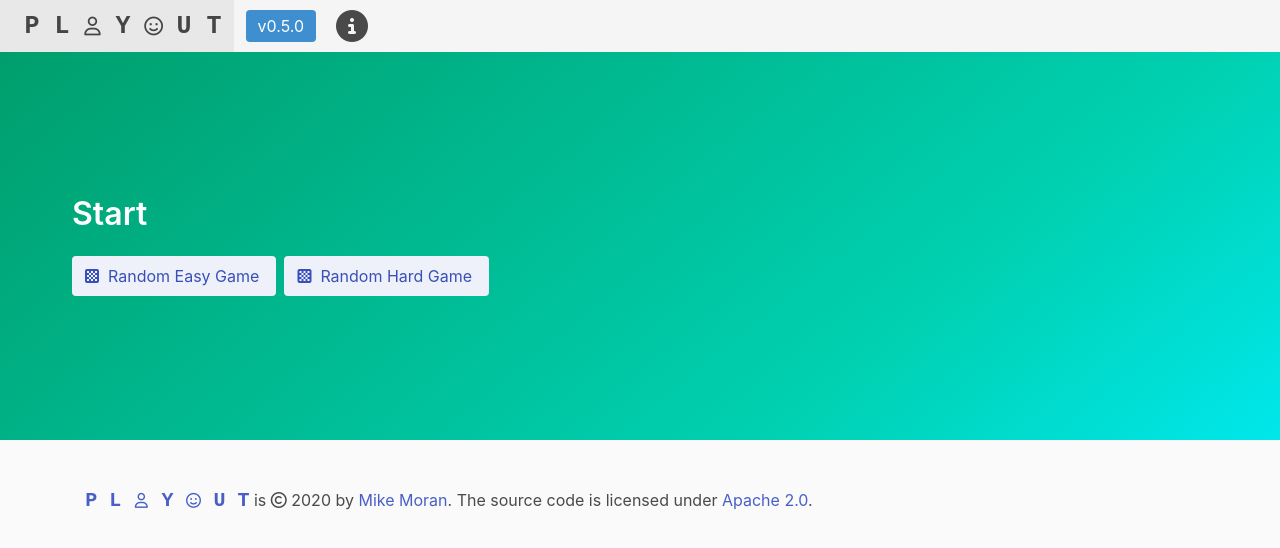
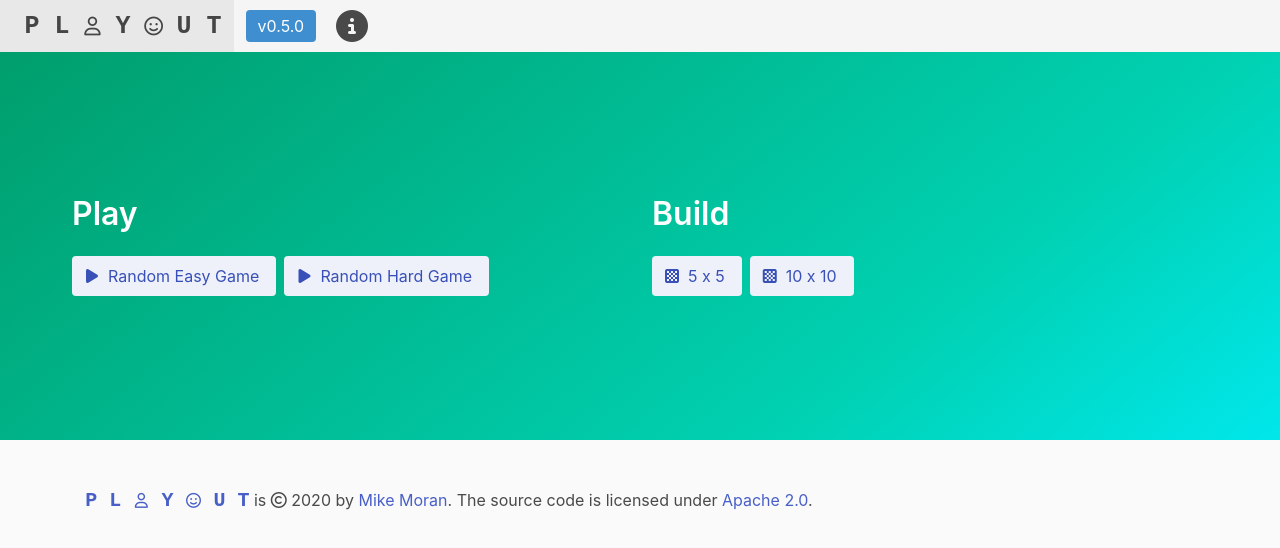
Before and after one commit to mikemoraned/playout, a React (Create React App) app: page / in a window 1280 px wide. Shown: the top 548 px of the page. Built offline with nearby package versions, Linux system fonts and the light colour scheme.

Commit message:
add "Play" / "Build" links on Start page

```diff
--- a/src/pages/Start.js
+++ b/src/pages/Start.js
@@ -1,5 +1,5 @@
 import React from "react";
-import { useHistory } from "react-router-dom";
+import { useHistory, Link } from "react-router-dom";
 import { randomEasyProblem, randomHardProblem } from "../model/problem";
 
 export function Start() {
@@ -14,14 +14,16 @@ export function Start() {
       <section className="hero is-medium is-primary is-bold">
         <div className="hero-body">
           <div className="container">
-            <h1 className="title">Start</h1>
+            <div className="columns">
+              <div className="column">
+                <h1 className="title">Play</h1>
                 <div className="buttons">
                   <button
                     className="button is-link is-light"
                     onClick={() => visitRandomGameLink(randomEasyProblem())}
                   >
                     <span className="icon">
-                  <i className="fas fa-chess-board"></i>
+                      <i className="fas fa-play"></i>
                     </span>
                     <span>Random Easy Game</span>
                   </button>
@@ -31,10 +33,33 @@ export function Start() {
                     onClick={() => visitRandomGameLink(randomHardProblem())}
                   >
                     <span className="icon">
-                  <i className="fas fa-chess-board"></i>
+                      <i className="fas fa-play"></i>
                     </span>
                     <span>Random Hard Game</span>
                   </button>
+                </div>
+              </div>
+              <div className="column">
+                <h1 className="title">Build</h1>
+                <div className="buttons">
+                  <button className="button is-link is-light">
+                    <Link to="/build/5x5">
+                      <span className="icon">
+                        <i className="fas fa-chess-board"></i>
+                      </span>
+                      <span>5 x 5</span>
+                    </Link>
+                  </button>
+                  <button className="button is-link is-light">
+                    <Link to="/build/10x10">
+                      <span className="icon">
+                        <i className="fas fa-chess-board"></i>
+                      </span>
+                      <span>10 x 10</span>
+                    </Link>
+                  </button>
+                </div>
+              </div>
             </div>
           </div>
         </div>
```
Lines whose indentation alone changed are shown as unchanged.
